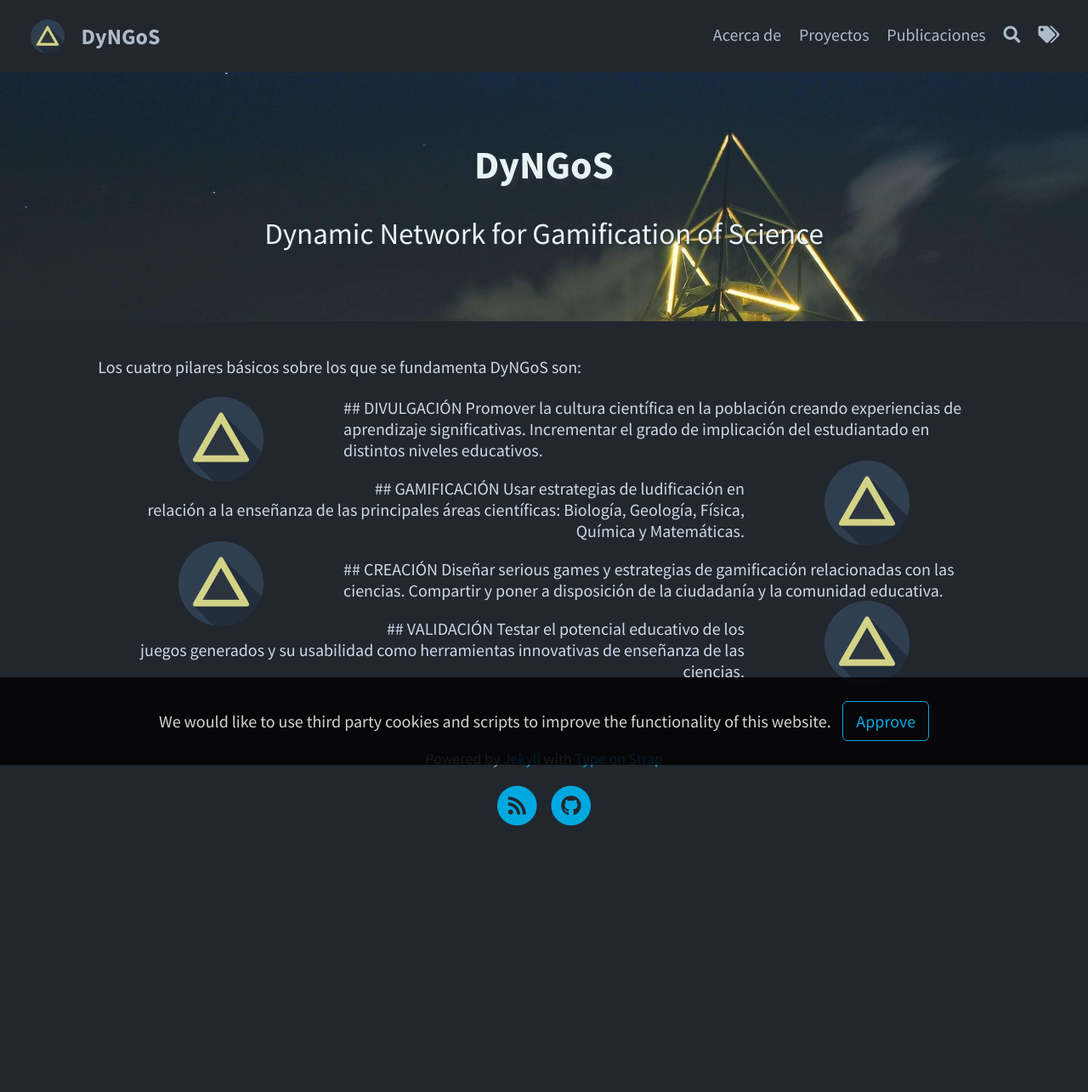
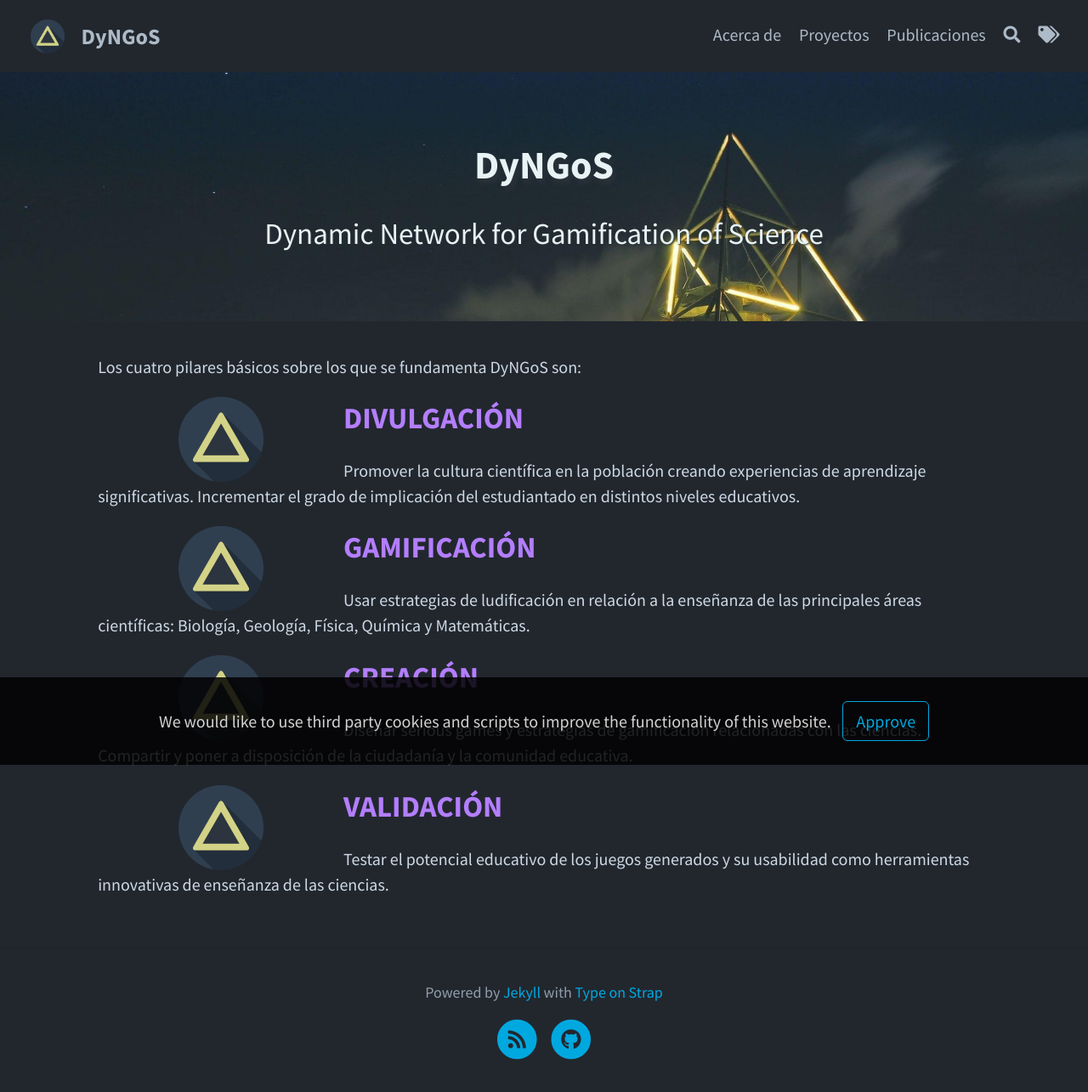
Before and after one commit to dyn-gos/dyn-gos.github.io, a Jekyll site: the page built from index.md, in a window 1280 px wide. Shown: the whole page at 85% size. Built offline with Jekyll 4.4.1, drawn with Linux system fonts in a browser that asks for light colours; before the commit the page ends 1011 px from its top, so only the background shows below that.

Commit message:
Update index.md

```diff
--- a/index.md
+++ b/index.md
@@ -10,26 +10,19 @@ hide: true                           # Prevent the page title to appear in the n
 
 Los cuatro pilares básicos sobre los que se fundamenta DyNGoS son:
 
+
 ![Triangle](assets/img/triangle2.png){:style="float: left"}
-<div style="text-align: left">
 ## DIVULGACIÓN
 Promover la cultura científica en la población creando experiencias de aprendizaje significativas. Incrementar el grado de implicación del estudiantado en distintos niveles educativos.
-</div>
 
-![Triangle](assets/img/triangle2.png){:style="float: right"}
-<div style="text-align: right">
+![Triangle](assets/img/triangle2.png){:style="float: left"}
 ## GAMIFICACIÓN
 Usar estrategias de ludificación en relación a la enseñanza de las principales áreas científicas: Biología, Geología, Física, Química y Matemáticas.
-</div>
 
 ![Triangle](assets/img/triangle2.png){:style="float: left"}
-<div style="text-align: left">
 ## CREACIÓN
 Diseñar serious games y estrategias de gamificación relacionadas con las ciencias. Compartir y poner a disposición de la ciudadanía y la comunidad educativa.
-</div>
 
-![Triangle](assets/img/triangle2.png){:style="float: right"}
-<div style="text-align: right">
+![Triangle](assets/img/triangle2.png){:style="float: left"}
 ## VALIDACIÓN
 Testar el potencial educativo de los juegos generados y su usabilidad como herramientas innovativas de enseñanza de las ciencias.
-</div>
```
